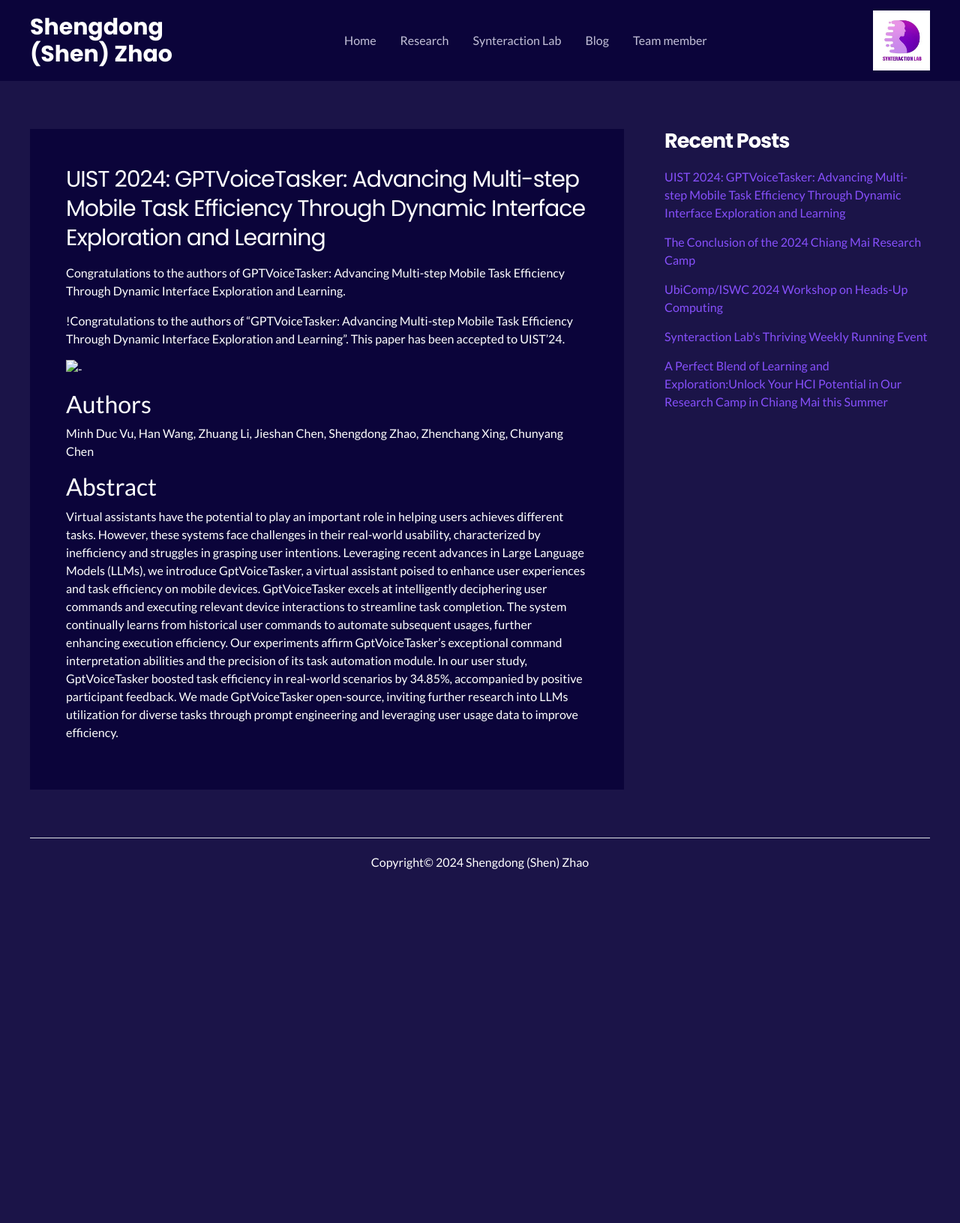
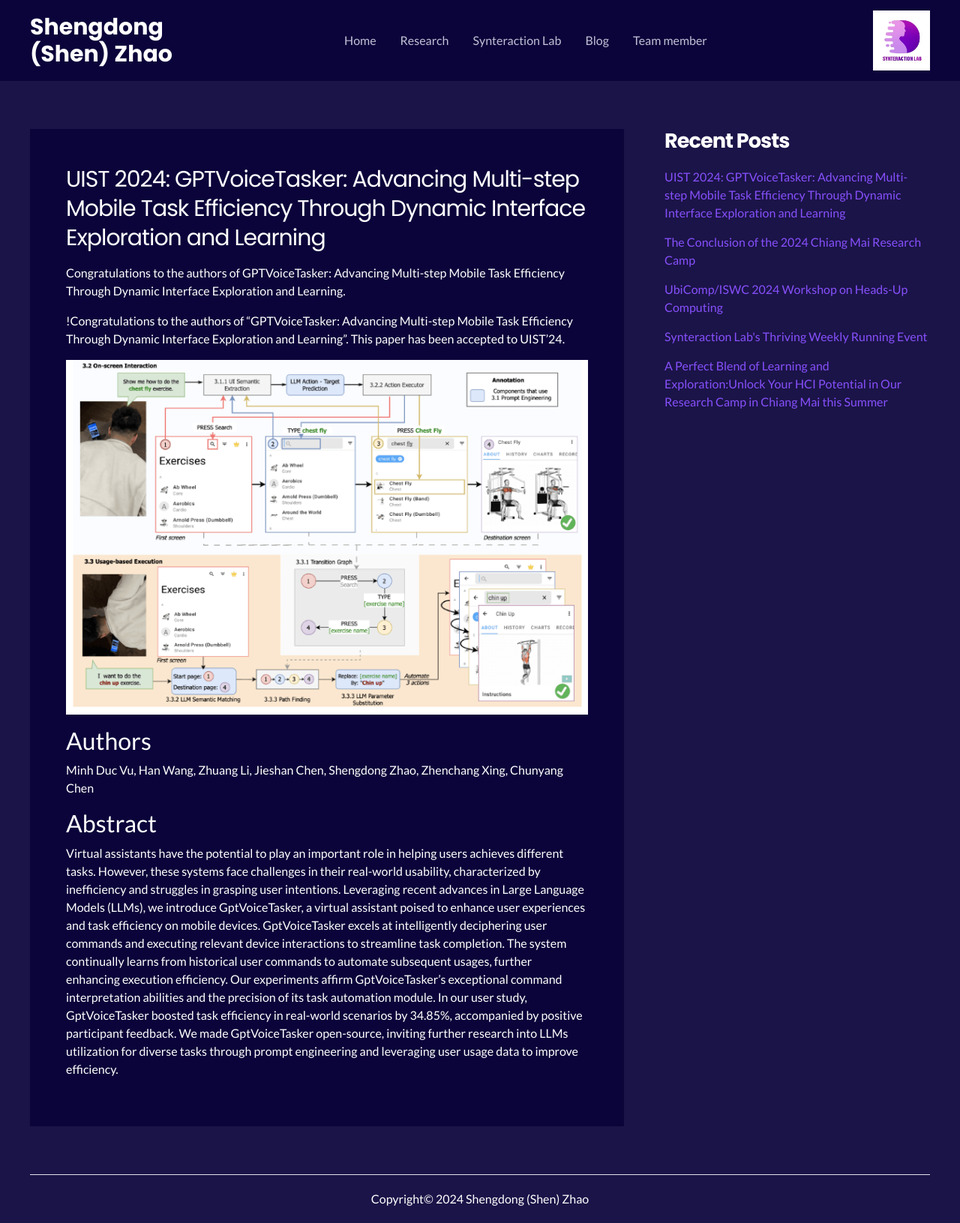
Before and after one commit to sszhao/sszhao.github.io, a Jekyll site: the page built from _posts/2024-08-07-uist-24-gpt-voicetasker.md, in a window 1280 px wide. Shown: the whole page at 75% size. Built offline with Jekyll 4.4.1, drawn with Linux system fonts in a browser that asks for light colours; nearby versions of some CDN libraries; before the commit the page ends 1182 px from its top, so only the background shows below that.

Commit message:
Update 2024-08-07-uist-24-gpt-voicetasker.md

```diff
--- a/_posts/2024-08-07-uist-24-gpt-voicetasker.md
+++ b/_posts/2024-08-07-uist-24-gpt-voicetasker.md
@@ -15,7 +15,7 @@
 
 !Congratulations to the authors of "GPTVoiceTasker: Advancing Multi-step Mobile Task Efficiency Through Dynamic Interface Exploration and Learning". This paper has been accepted to UIST'24.
 
-![-](/assets/images/GPTVoiceTasker.png "-")
+![-](/assets/img/GPTVoiceTasker.png "-")
 
 
 ## Authors
```
